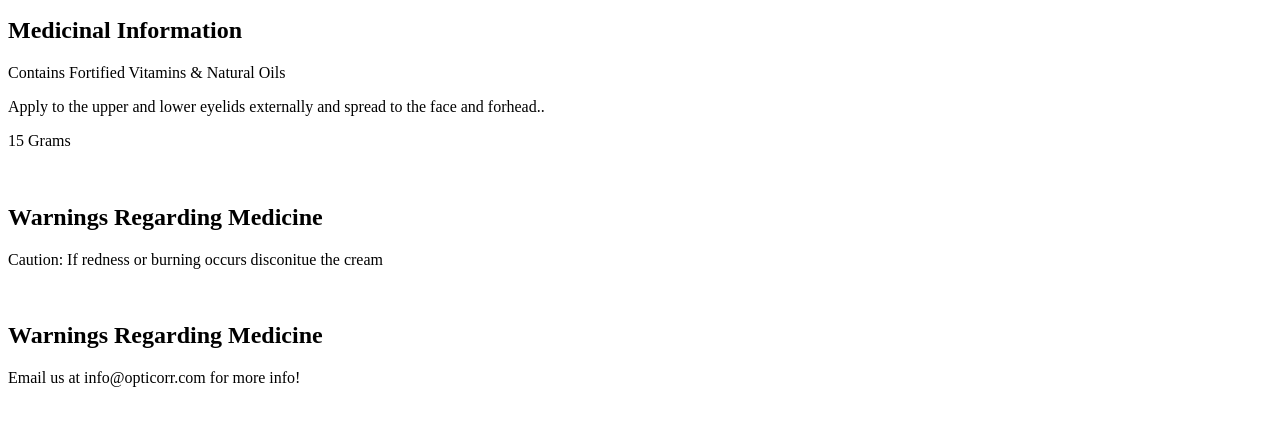
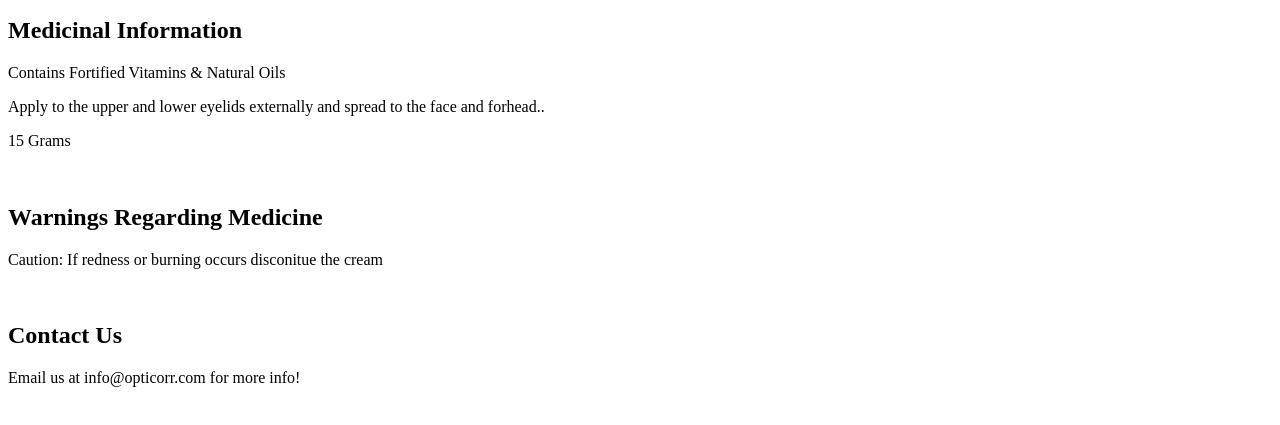
Before and after one commit to shaangy/shaangy.github.io, a plain HTML site: page index.html in a window 1280 px wide. Shown: the part 129-554 px from the top of the page. Drawn offline with Linux system fonts and the light colour scheme.

Commit message:
Update index.html

```diff
--- a/index.html
+++ b/index.html
@@ -71,7 +71,7 @@ li a:hover {
                           <div class="row">
                            <div class="col-md-12">
                             <div class="heading">
-                            <h2>Warnings Regarding Medicine</h2>
+                            <h2>Contact Us</h2>
                               <p>Email us at info@opticorr.com for more info!</p>
                               </p>
                           </div>
```
